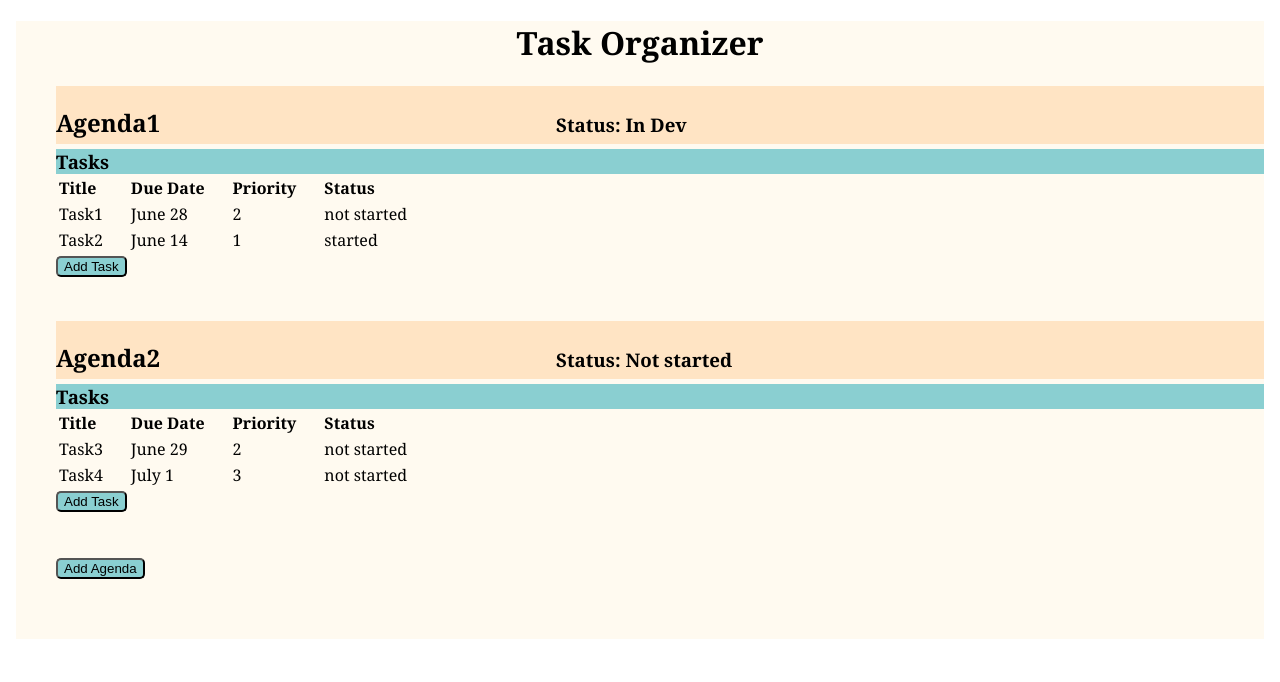
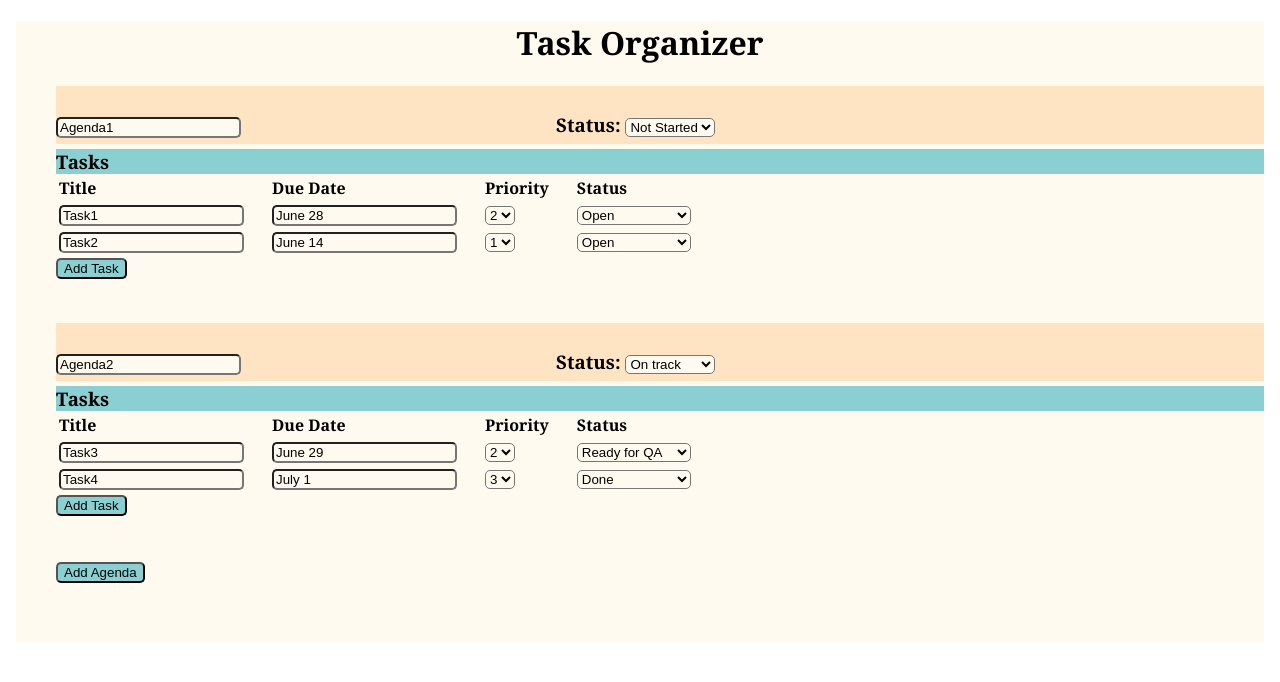
Before and after one commit to ToshaniN/taskOrganizer, an Angular app: page / in a window 1280 px wide. Shown: the top 682 px of the page. Built offline with nearby package versions, Linux system fonts and the light colour scheme.

Commit message:
Added clickOutside directive; turned text to input

```diff
--- a/package.json
+++ b/package.json
@@ -19,7 +19,8 @@
     "@angular/platform-browser": "~8.0.0",
     "@angular/platform-browser-dynamic": "~8.0.0",
     "@angular/router": "~8.0.0",
-    "rxjs": "~6.4.0",
+    "rxjs": "^6.4.0",
+    "rxjs-compat": "^6.6.7",
     "tslib": "^1.9.0",
     "zone.js": "~0.9.1"
   },
--- a/src/app/app.module.ts
+++ b/src/app/app.module.ts
@@ -3,7 +3,7 @@ import { NgModule } from '@angular/core';
 
 import { AppRoutingModule } from './app-routing.module';
 import { AppComponent } from './app.component';
-import { ToDoAppModule } from './to-do-app/to-do-app.module'
+import { ToDoAppModule } from './to-do-app/to-do-app.module';
 
 @NgModule({
   declarations: [
--- a/src/app/to-do-app/to-do/to-do.component.css
+++ b/src/app/to-do-app/to-do/to-do.component.css
@@ -1,13 +1,35 @@
+/* General */
 ul {
     list-style-type: none;
 }
 
+td,th {
+    padding-right: 25px;
+}
+
+body {
+    background-color:floralwhite;
+    font-family: Cambria, Cochin;
+}
+
+button {
+    background-color: rgb(138, 207, 209);
+    border-radius: 5px;
+}
+
+input, select, option {
+    background-color: floralwhite;
+    border-radius: 5px;
+}
+
+h1 {
+    text-align: center;
+}
+
+
+/* ID Specific */
 #taskList {
     margin-left: 20px;
-}
-
-td,th {
-    padding-right: 25px;
 }
 
 #AName, #AStatus {
@@ -27,25 +49,11 @@ td,th {
     margin-top: 5px;
 }
 
-body {
-    background-color:floralwhite;
-    font-family: Cambria, Cochin;
-}
-
-button {
-    background-color: rgb(138, 207, 209);
-    border-radius: 5px;
-}
-
-input {
-    background-color: floralwhite;
-    border-radius: 5px;
-}
-
 #taskName, #taskInfo {
     display: inline-block;
 }
 
-h1 {
-    text-align: center;
+#taskName, #taskDate, #taskPrior {
+    margin-right: 25px;
+    margin-left: 2px;
 }
--- a/src/app/to-do-app/to-do/to-do.component.html
+++ b/src/app/to-do-app/to-do/to-do.component.html
@@ -2,13 +2,19 @@
     <h1>Task Organizer</h1>
     <ul>
         <!--For each agenda-->
-        <li *ngFor="let agenda of todoList">
+        <li *ngFor="let agenda of todoList;let index = index;">
             <div id="agendaHeader">
-                <h2 id="AName">{{ agenda.name }}</h2>
-                <h3 id="AStatus"> Status: {{ agenda.status }}</h3>
+                <h2 id="AName">
+                    <input [(ngModel)]="todoList[index].name">
+                    <!-- {{ agenda.name }} -->
+                </h2>
+                <h3 id="AStatus"> Status:
+                    <select [(ngModel)]="todoList[index].status">
+                        <option *ngFor="let status of agendaStatusOptions">{{ status.name }}</option>
+                    </select>
+                    <!-- {{ agenda.status }} -->
+                </h3>
             </div>
-            <!-- <h2 id="AName">{{ agenda.name }}</h2>
-            <h3 id="AStatus"> Status: {{ agenda.status }}</h3> ' -->
             <h3 id="tasksHeading">Tasks</h3>
             <!--For each task in agenda-->
             <table>
@@ -21,26 +27,41 @@
                     </tr>
                 </thead>
                 <tbody>
-                    <tr *ngFor="let task of agenda.Tasks">
-                        <td>{{task.title}}</td>
+                    <tr *ngFor="let task of agenda.Tasks;let i = index;">
+                        <td><input [(ngModel)]="agenda.Tasks[i].title"></td>
+                        <td><input [(ngModel)]="agenda.Tasks[i].dueDate"></td>
+                        <td>
+                            <select [(ngModel)]="agenda.Tasks[i].priority">
+                                <option *ngFor="let p of priorityOptions">{{ p.name }}</option>
+                            </select>
+                        </td>
+                        <td>
+                            <select [(ngModel)]="agenda.Tasks[i].status">
+                                <option *ngFor="let s of taskStatusOptions">{{ s.name }}</option>
+                            </select>
+                        </td>
+                        <!-- <td>{{task.title}}</td>
                         <td>{{task.dueDate}}</td>
                         <td>{{task.priority}}</td>
-                        <td>{{task.status}}</td>
+                        <td>{{task.status}}</td> -->
                     </tr>
                 </tbody>
             </table>
 
             <!--Create new task button-->
             <form [formGroup]="newTaskForm">
-                <div id="taskInputs" *ngIf="agenda.wantNewTask" (focusout)="createTask(agenda.name)">
+                <div id="taskInputs" *ngIf="agenda.wantNewTask" appClickedOutside (clickedOutside)="createTask(agenda.name)">
                     <input type="text" id="taskName" placeholder="Title" formControlName="newTitle">
-                    <div id="taskInfo" > <!--*ngIf="newTaskForm.get('newTitle').valid"-->
-                        <input id="taskDate" tabindex="-1" type="text" placeholder="Due Date" formControlName="newDate">
-                        <input id="taskPrior" tabindex="-1" type="text" placeholder="Priority" formControlName="newPriority">
+                    <div id="taskInfo">
+                        <input id="taskDate" type="text" placeholder="Due Date" formControlName="newDate">
+                        <select id="taskPrior"  formControlName="newPriority">
+                            <option value="" disabled selected></option>
+                            <option placeholder="priority" *ngFor="let p of priorityOptions">{{ p.name }}</option>
+                        </select>
                     </div>
                 </div>
                 <div>
-                    <button type="button" id="addTask" (click)="displayTaskInputs(agenda.name)">Add Task</button>
+                    <button type="button" [hidden]="agenda.wantNewTask" id="addTask" name="addTask" (click)="displayTaskInputs(agenda.name)">Add Task</button>
                 </div>
                 <br><br>
             </form>
@@ -51,7 +72,7 @@
                 <input type="text" placeholder="Agenda Name" formControlName="newAgendaName" (focusout)="createAgenda()">
             </div>
             <div>
-                <button type="button" id="addAgenda" (click)="displayAgendaInputs()">Add Agenda</button>
+                <button type="button" id="addAgenda" [hidden]="wantNewAgenda" (click)="displayAgendaInputs()">Add Agenda</button>
             </div>
         </form>
     </ul>
--- a/src/app/to-do-app/to-do/to-do.component.ts
+++ b/src/app/to-do-app/to-do/to-do.component.ts
@@ -13,17 +13,17 @@ export class ToDoComponent implements OnInit {
   wantNewAgenda = false;
   todoList = [
     { "name": "Agenda1",
-      "status": "In Dev",
+      "status": "Not Started",
       "Tasks" : [
         { "title": "Task1",
           "description": "first task in the agenda",
-          "status": "not started",
+          "status": "Open",
           "dueDate": "June 28",
           "priority": 2
         },
         { "title": "Task2",
           "description": "second task in the agenda",
-          "status": "started",
+          "status": "Open",
           "dueDate": "June 14",
           "priority": 1
         }
@@ -31,17 +31,17 @@ export class ToDoComponent implements OnInit {
       "wantNewTask": false
     },
     { "name": "Agenda2",
-      "status": "Not started",
+      "status": "On track",
       "Tasks" : [
         { "title": "Task3",
           "description": "third task in the agenda",
-          "status": "not started",
+          "status": "Ready for QA",
           "dueDate": "June 29",
           "priority": 2
         },
         { "title": "Task4",
           "description": "fourth task in the agenda",
-          "status": "not started",
+          "status": "Done",
           "dueDate": "July 1",
           "priority": 3
         }
@@ -49,6 +49,76 @@ export class ToDoComponent implements OnInit {
       "wantNewTask": false
     }
   ];
+
+  agendaStatusOptions = [
+    {
+      "value" : "notStarted",
+      "name" : "Not Started"
+    },
+    {
+      "value" : "onTrack",
+      "name" : "On track"
+    },
+    {
+      "value" : "offTrack",
+      "name" : "Off track"
+    },
+    {
+      "value" : "onHold",
+      "name" : "On hold"
+    },
+    {
+      "value" : "complete",
+      "name" : "Complete"
+    }
+  ]
+
+  taskStatusOptions = [
+    {
+      "value": "open",
+      "name": "Open"
+    },
+    {
+      "value": "inDev",
+      "name": "In development"
+    },
+    {
+      "value": "readyQA",
+      "name": "Ready for QA"
+    },
+    {
+      "value": "inQA",
+      "name": "In QA"
+    },
+    {
+      "value": "done",
+      "name": "Done"
+    },
+  ]
+
+  priorityOptions = [
+    {
+      "value": "p1",
+      "name": 1
+    },
+    {
+      "value": "p2",
+      "name": 2
+    },
+    {
+      "value": "p3",
+      "name": 3
+    },
+    {
+      "value": "p4",
+      "name": 4
+    },
+    {
+      "value": "p5",
+      "name": 5
+    }
+  ]
+
 
   constructor(private fb:FormBuilder) { }
 
@@ -59,18 +129,6 @@ export class ToDoComponent implements OnInit {
       newPriority: ['', [Validators.required]],
       newAgendaName: ['', [Validators.required]]
     })
-    // interface agenda {
-    //   name: string
-    //   status:string
-    //   Tasks:tasks
-    // }
-
-    // interface tasks {
-    //   title:string
-    //   description:string
-    //   due_date:string
-    //   priority:any
-    // }
   }
 
   //GET methods
@@ -93,8 +151,6 @@ export class ToDoComponent implements OnInit {
   // TASK METHODS ........................................................
   displayTaskInputs(agenda) {
     this.todoList.find(a => a.name == agenda).wantNewTask = true;
-    let button = <HTMLElement>document.getElementById("addTask");
-    button.hidden = true;
   }
 
   removeTaskInputs(agenda) {
@@ -108,53 +164,29 @@ export class ToDoComponent implements OnInit {
   }
 
   createTask(agenda) {
-    // console.log("focus out")
+    console.log("focus out")
     // return;
     if (this.newTitle.valid) {
-      // let dateInput = document.getElementById("taskDate")
-      // let priorInput = document.getElementById("taskPrior")
-      // if (document.activeElement.id == 'taskDate') {
-      //   console.log('There was focus')
-      //   return;
-      // }
-
-      if(!this.newDate.valid) {
-        this.newDate.setValue("not set");
-      }
-      if(!this.newPriority.valid) {
-        this.newPriority.setValue("not set");
-      }
       let newTask = {
         "title": this.newTitle.value,
         "description": "Not Set",
-        "status": "not started",
+        "status": "Open",
         "dueDate": this.newDate.value,
         "priority": this.newPriority.value
       }
       this.todoList.find(a => a.name == agenda).Tasks.push(newTask);
       this.resetTaskInputs();
       this.removeTaskInputs(agenda);
-    } else {
-      if (this.newDate.valid || this.newPriority.valid) {
-        return;
-      }
-      this.removeTaskInputs(agenda);
-    }
-    let button = <HTMLElement>document.getElementById("addTask");
-    button.hidden = false;
+    } //else {
+    //   // if (this.newDate.valid || this.newPriority.valid) {
+    //   //   return;
+    //   // }
+    //   this.removeTaskInputs(agenda);
+    // }
+    this.resetTaskInputs();
+    this.removeTaskInputs(agenda);
   }
   //......................................................................
-
-  // taskDiv = <HTMLElement>document.getElementById("taskInputs");
-  // lostFocus(agenda) {
-  //   this.taskDiv.addEventListener('focusout', function (e) {
-  //     if (this.taskDiv.contains(e.relatedTarget as HTMLInputElement)) {
-  //       return;
-  //     } else {
-  //       console.log("works")
-  //     }
-  //   });
-  // }
 
 
   // AGENDA METHODS ......................................................
@@ -173,12 +205,10 @@ export class ToDoComponent implements OnInit {
   }
 
   createAgenda() {
-    let button = <HTMLElement>document.getElementById("addAgenda");
-    button.hidden = false;
     if (this.newAgendaName.valid) {
       let newAgenda = {
         "name": this.newAgendaName.value,
-        "status": "Not started",
+        "status": "Not Started",
         "Tasks": [],
         "wantNewTask": false
       }
@@ -192,5 +222,9 @@ export class ToDoComponent implements OnInit {
   }
   //......................................................................
 
+  tableRowClick() {
+    console.log("clicked outside")
+  }
+
 
 }
```
Also changed, not shown: src/app/directives/clicked-outside.directive.ts (added, +33 -0 lines), src/app/to-do-app/to-do-app.module.ts (+5 -3 lines), 2 other files (tests, documents, lock files or other folders).
